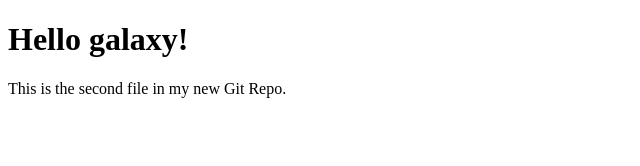
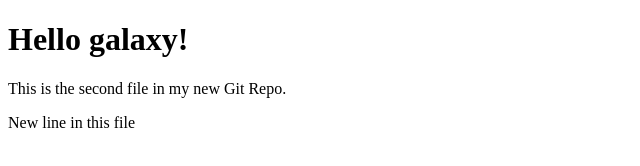
Before and after one commit to Parthparmar17/hello-world, a plain HTML site: page home.html in a window 1280 px wide. Shown: the whole page, without its empty margins (0-640 px from the left). Drawn offline with Linux system fonts and the light colour scheme.

Commit message:
Updated home.html with a new line

```diff
--- a/home.html
+++ b/home.html
@@ -7,6 +7,6 @@
 
 <h1>Hello galaxy!</h1>
 <p>This is the second file in my new Git Repo.</p>
-
+<p>New line in this file</p>
 </body>
 </html>
```
